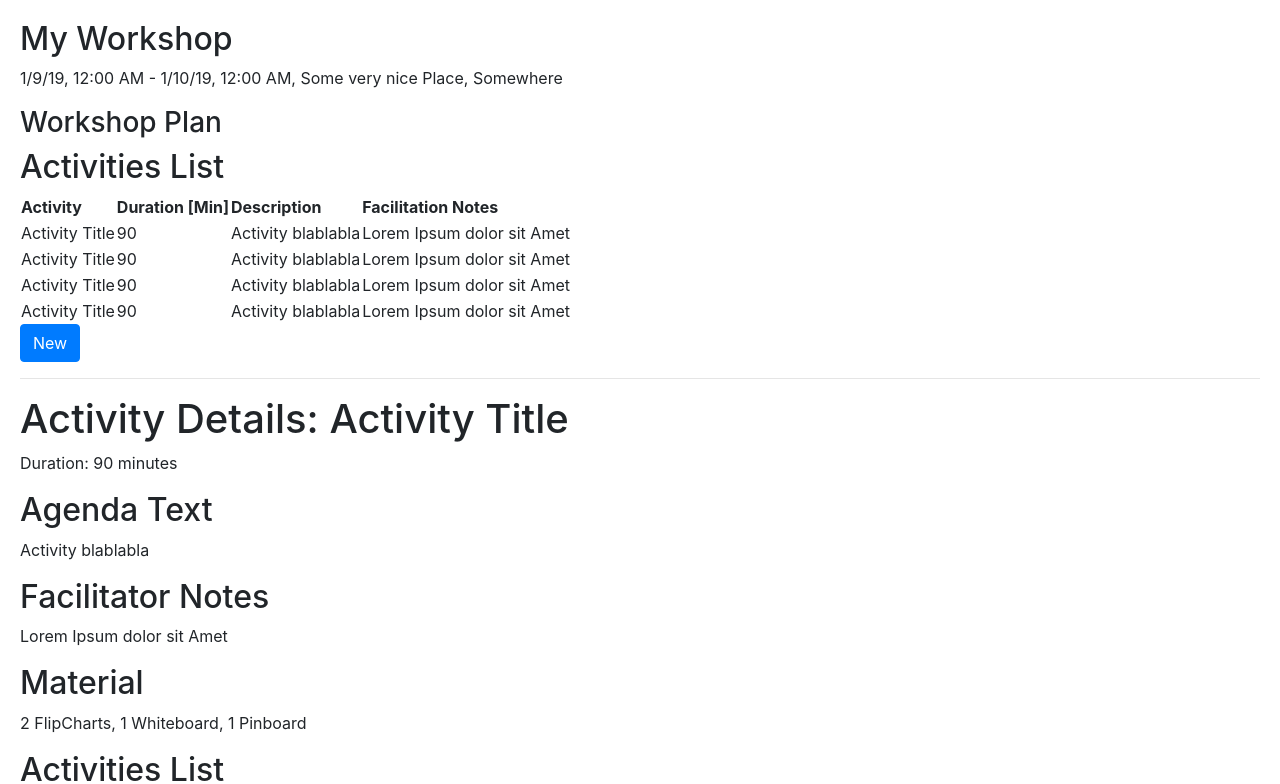
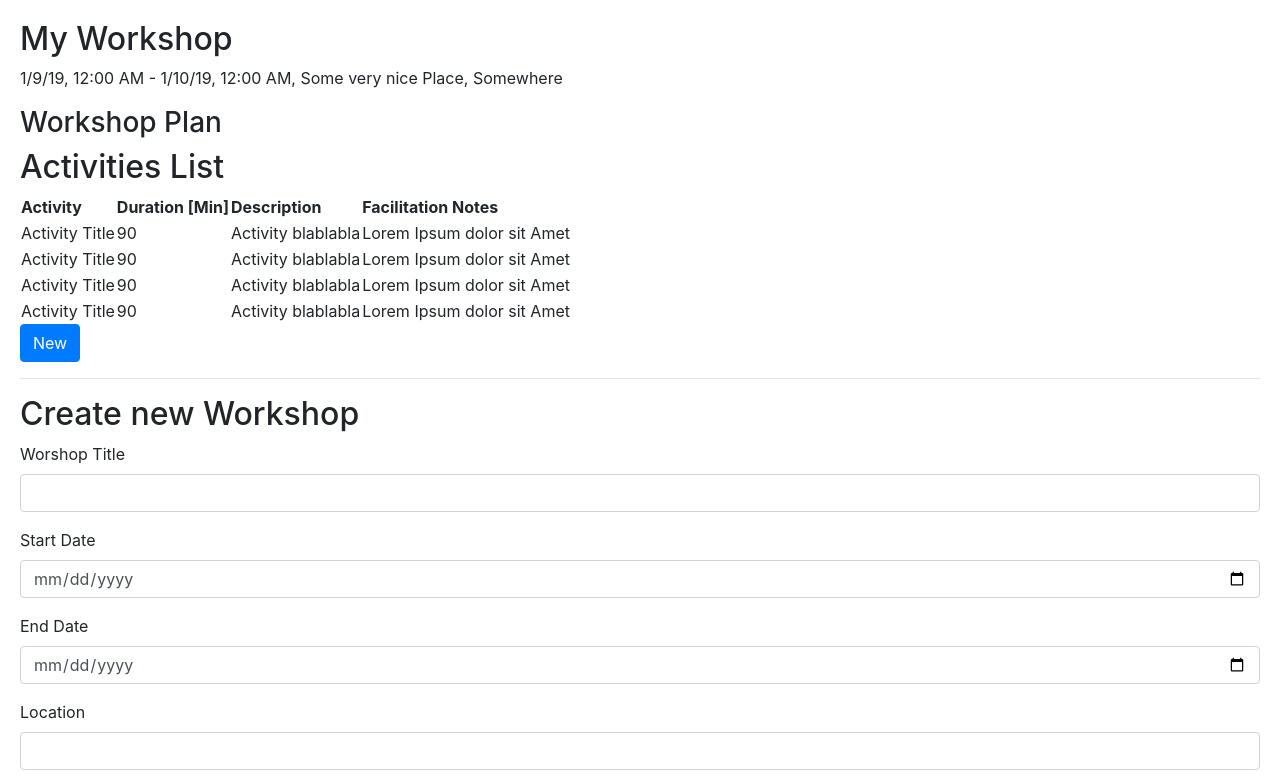
Before and after one commit to Catlaina/CatlainaRepo, an Angular app in the folder frontend/Catlaina/: page / in a window 1280 px wide. Shown: the top 784 px of the page. Built offline with nearby package versions, Linux system fonts and the light colour scheme.

Commit message:
Added CreateWorkshop control

```diff
--- a/frontend/Catlaina/src/app/app.component.html
+++ b/frontend/Catlaina/src/app/app.component.html
@@ -22,6 +22,10 @@
 
 <hr/>
 
+<app-create-workshop></app-create-workshop>
+
+<hr/>
+
 <app-workshop-activity></app-workshop-activity>
 
 <app-workshop-activities></app-workshop-activities>
--- a/frontend/Catlaina/src/app/app.module.ts
+++ b/frontend/Catlaina/src/app/app.module.ts
@@ -6,13 +6,15 @@ import { AppComponent } from './app.component';
 import { WorkshopActivityComponent } from './workshop-activity/workshop-activity.component';
 import { WorkshopActivitiesComponent } from './workshop-activities/workshop-activities.component';
 import { WorkshopComponent } from './workshop/workshop.component';
+import { CreateWorkshopComponent } from './create-workshop/create-workshop.component';
 
 @NgModule({
   declarations: [
     AppComponent,
     WorkshopActivityComponent,
     WorkshopActivitiesComponent,
-    WorkshopComponent
+    WorkshopComponent,
+    CreateWorkshopComponent
   ],
   imports: [
     BrowserModule,
--- /dev/null
+++ b/frontend/Catlaina/src/app/create-workshop/create-workshop.component.html
@@ -0,0 +1,27 @@
+
+<form action="">
+
+  <h2>Create new Workshop</h2>
+
+  <div class="form-group">
+    <label for="workshopTitle">Worshop Title</label>
+    <input id="workshopTitle" type="text" class="form-control"/>
+  </div>
+
+  <div class="form-group">
+    <label for="startDate">Start Date</label>
+    <input type="date" id="startDate" class="form-control">
+  </div>
+
+  <div class="form-group">
+    <label for="endDate">End Date</label>
+    <input type="date" id="endDate" class="form-control">
+  </div>
+
+  <div class="form-group">
+    <label for="location">Location</label>
+    <input type="text" id="endDate" class="form-control">
+  </div>
+
+  <button class="btn btn-primary">Submit</button>
+</form>
--- /dev/null
+++ b/frontend/Catlaina/src/app/create-workshop/create-workshop.component.ts
@@ -0,0 +1,15 @@
+import { Component, OnInit } from '@angular/core';
+
+@Component({
+  selector: 'app-create-workshop',
+  templateUrl: './create-workshop.component.html',
+  styleUrls: ['./create-workshop.component.css']
+})
+export class CreateWorkshopComponent implements OnInit {
+
+  constructor() { }
+
+  ngOnInit() {
+  }
+
+}
```
Also changed, not shown: frontend/Catlaina/src/app/create-workshop/create-workshop.component.css (added), frontend/Catlaina/src/app/workshop-activity/workshop-activity.component.html (line endings or trailing spaces), 1 other file (tests, documents, lock files or other folders).
